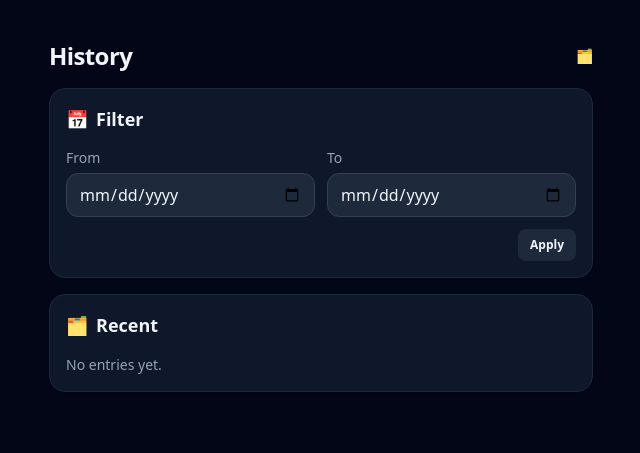
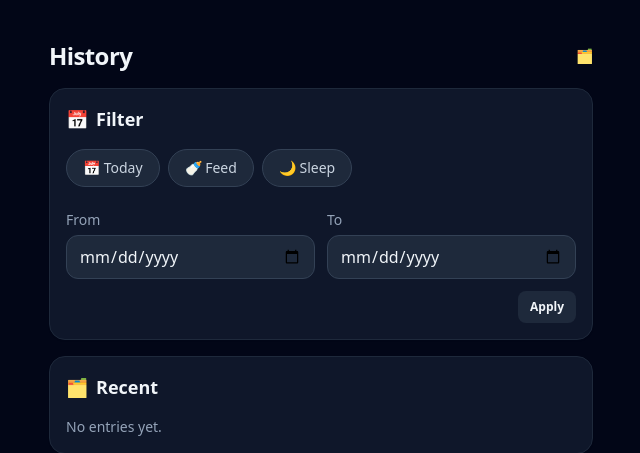
Before and after one commit to kvboe/FeedApp, a FastAPI app: template templates/history.html in a window 1280 px wide. Shown: the top 453 px of the page, without its empty margins (319-959 px from the left). Run offline with FastAPI, Linux system fonts and the light colour scheme; the template is opened without the code that fills it, so the values that code supplies are empty; parts of the project's set-up code (start-up, migrations or seed data) failed here and were passed over; some libraries are stand-ins or nearby versions.

Commit message:
feat: enhance entry filtering and deletion functionality in history and entry edit views

```diff
--- a/main.py
+++ b/main.py
@@ -65,9 +65,10 @@ def _now_iso() -> str:
 
 
 def _get_entries(
-    limit: int = 10,
+    limit: int = 20,
     start_date: str | None = None,
     end_date: str | None = None,
+    event_type: str | None = None,
 ) -> list[sqlite3.Row]:
     query = "SELECT * FROM events"
     clauses: list[str] = []
@@ -79,6 +80,9 @@ def _get_entries(
     if end_date:
         clauses.append("date(created_at) <= date(?)")
         params.append(end_date)
+    if event_type and event_type in ("feed", "sleep"):
+        clauses.append("type = ?")
+        params.append(event_type)
 
     if clauses:
         query += " WHERE " + " AND ".join(clauses)
@@ -311,7 +315,10 @@ def index(request: Request) -> HTMLResponse:
 def history(request: Request) -> HTMLResponse:
     start_date = request.query_params.get("start_date") or None
     end_date = request.query_params.get("end_date") or None
-    entries = _get_entries(start_date=start_date, end_date=end_date)
+    event_type = request.query_params.get("type") or None
+    entries = _get_entries(
+        start_date=start_date, end_date=end_date, event_type=event_type
+    )
     return templates.TemplateResponse(
         "history.html",
         {
@@ -322,6 +329,7 @@ def history(request: Request) -> HTMLResponse:
             "format_datetime_input": _format_datetime_input,
             "start_date": start_date or "",
             "end_date": end_date or "",
+            "event_type": event_type or "",
             "active_page": "history",
             "app_name": APP_NAME,
         },
@@ -348,7 +356,10 @@ def stats_partial(request: Request) -> HTMLResponse:
 def entries_partial(request: Request) -> HTMLResponse:
     start_date = request.query_params.get("start_date") or None
     end_date = request.query_params.get("end_date") or None
-    entries = _get_entries(start_date=start_date, end_date=end_date)
+    event_type = request.query_params.get("type") or None
+    entries = _get_entries(
+        start_date=start_date, end_date=end_date, event_type=event_type
+    )
     return templates.TemplateResponse(
         "_entries.html",
         {
@@ -359,6 +370,7 @@ def entries_partial(request: Request) -> HTMLResponse:
             "format_datetime_input": _format_datetime_input,
             "start_date": start_date or "",
             "end_date": end_date or "",
+            "event_type": event_type or "",
         },
     )
 
@@ -587,3 +599,11 @@ def update_entry(
             "format_datetime": _format_datetime,
         },
     )
+
+
+@app.delete("/entries/{entry_id}", response_class=HTMLResponse)
+def delete_entry(entry_id: int) -> HTMLResponse:
+    with _connect() as conn:
+        conn.execute("DELETE FROM events WHERE id = ?", (entry_id,))
+        conn.commit()
+    return HTMLResponse(status_code=200, content="")
--- a/templates/history.html
+++ b/templates/history.html
@@ -28,6 +28,53 @@
             <span>📅</span>
             <span>Filter</span>
           </div>
+          <script>
+            function setFilter(type) {
+              const form = document.getElementById('filters');
+              const input = document.getElementById('event_type');
+              if (type === 'today') {
+                  const today = new Date().toISOString().split('T')[0];
+                  document.getElementById('start_date').value = today;
+                  document.getElementById('end_date').value = today;
+                  // reset type
+                  input.value = '';
+              } else {
+                  // toggle or set type
+                  if (input.value === type) {
+                      input.value = ''; // toggle off
+                  } else {
+                      input.value = type;
+                  }
+                  // clear dates if we just want to see all feeds/sleeps?
+                  // or keep them? Keep them is usually better UX.
+              }
+              htmx.trigger(form, 'submit');
+            }
+          </script>
+          <div class="mt-4 flex gap-2 overflow-x-auto pb-2 no-scrollbar">
+            <button
+              type="button"
+              onclick="setFilter('today')"
+              class="whitespace-nowrap rounded-full bg-slate-800 border border-slate-700 px-4 py-2 text-sm font-medium text-slate-300 hover:bg-slate-700 hover:text-white transition"
+            >
+              📅 Today
+            </button>
+            <button
+              type="button"
+              onclick="setFilter('feed')"
+              class="whitespace-nowrap rounded-full bg-slate-800 border border-slate-700 px-4 py-2 text-sm font-medium text-slate-300 hover:bg-slate-700 hover:text-white transition"
+            >
+              🍼 Feed
+            </button>
+            <button
+              type="button"
+              onclick="setFilter('sleep')"
+              class="whitespace-nowrap rounded-full bg-slate-800 border border-slate-700 px-4 py-2 text-sm font-medium text-slate-300 hover:bg-slate-700 hover:text-white transition"
+            >
+              🌙 Sleep
+            </button>
+          </div>
+
           <form
             id="filters"
             class="mt-3 grid grid-cols-2 gap-3"
@@ -35,6 +82,7 @@
             hx-target="#entries"
             hx-swap="outerHTML"
           >
+            <input type="hidden" name="type" id="event_type" value="{{ event_type }}">
             <div>
               <label class="text-sm text-slate-400" for="start_date">From</label>
               <input
```
Also changed, not shown: templates/_entry_edit.html (+14 -1 lines), templates/index.html (+1 -19 lines).
